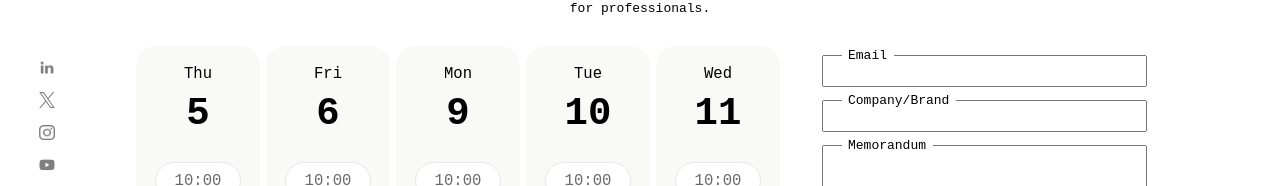
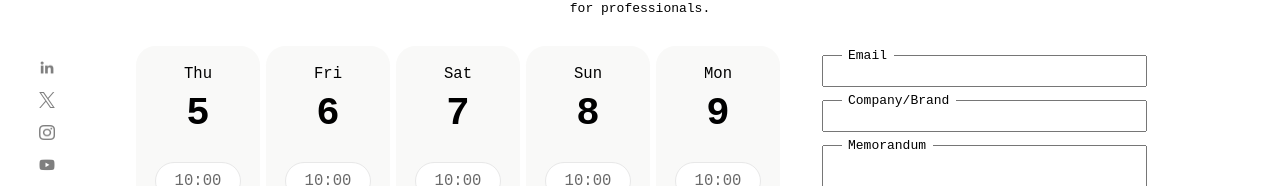
Before and after one commit to JO-OLADEJI/portfolio, a React (Create React App) app: page /contact in a window 1280 px wide. Shown: the part 210-396 px from the top of the page. Built offline with nearby package versions, Linux system fonts and the light colour scheme.

Commit message:
Dynamically generate meeting days in the contact page

```diff
--- a/src/components/CalendarDay.tsx
+++ b/src/components/CalendarDay.tsx
@@ -46,7 +46,7 @@ interface CalendarDayProps {
 const CalendarDay = ({ day, date, booked }: CalendarDayProps): JSX.Element => {
   return (
     <Column>
-      <p>{day}</p>
+      <p>{day.charAt(0).toUpperCase() + day.slice(1).toLowerCase()}</p>
       <h1>{date}</h1>
       <ul>
         {MORNING.map((time, index) => (
--- a/src/components/Meeting.tsx
+++ b/src/components/Meeting.tsx
@@ -1,4 +1,4 @@
-import React, { useState } from "react";
+import React, { useState, useEffect } from "react";
 import styled from "styled-components";
 
 // components
@@ -60,17 +60,52 @@ const Calendar = styled.div`
   align-items: center;
 `;
 
+interface MeetingDay {
+  date: number;
+  day: string;
+}
+
+const getDayname = (day: number): string => {
+  switch (day) {
+    case 0:
+      return "sun";
+    case 1:
+      return "mon";
+    case 2:
+      return "tue";
+    case 3:
+      return "wed";
+    case 4:
+      return "thu";
+    case 5:
+      return "fri";
+    case 6:
+      return "sat";
+    default:
+      return "NIL";
+  }
+};
+
 const Meeting = ({ isActive }: ContactMediumProps): JSX.Element => {
-  const [data] = useState([
-    { day: "Thu", date: 5 },
-    { day: "Fri", date: 6 },
-    { day: "Mon", date: 9 },
-    { day: "Tue", date: 10 },
-    { day: "Wed", date: 11 },
-  ]);
+  const [meetingDays, setMeetingDays] = useState<MeetingDay[]>([]);
   const [email, setEmail] = useState<string>("");
   const [brand, setBrand] = useState<string>("");
   const [memorandum, setMemorandum] = useState<string>("");
+
+  useEffect(() => {
+    const leeway: MeetingDay[] = [];
+    const now = new Date();
+    const MILLISECONDS_IN_A_DAY = 60 * 60 * 24 * 1000;
+
+    for (let i = 1; i <= 5; i++) {
+      const currentDate = new Date(now.valueOf() + MILLISECONDS_IN_A_DAY * i);
+      leeway.push({
+        date: currentDate.getDate(),
+        day: getDayname(currentDate.getDay()),
+      });
+    }
+    setMeetingDays(() => leeway);
+  }, []);
 
   const handleMeetingSchedule = (e: React.FormEvent<HTMLFormElement>): void => {
     e.preventDefault();
@@ -86,11 +121,11 @@ const Meeting = ({ isActive }: ContactMediumProps): JSX.Element => {
 
       <Content>
         <Calendar>
-          {data.map((datum, index) => (
+          {meetingDays.map((mDay, index) => (
             <CalendarDay
               key={index}
-              date={datum.date}
-              day={datum.day}
+              date={mDay.date}
+              day={mDay.day}
               booked={[]}
             />
           ))}
```
